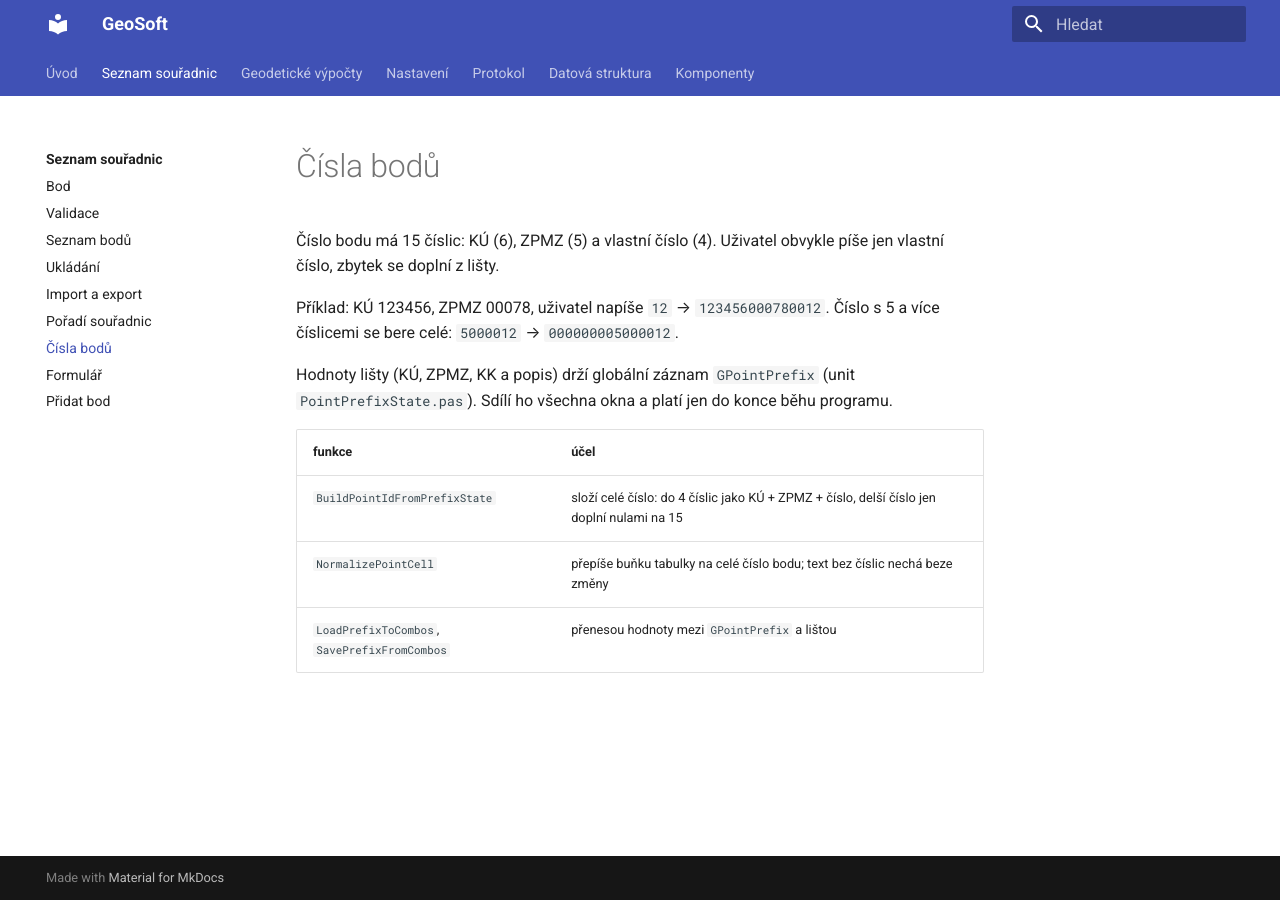
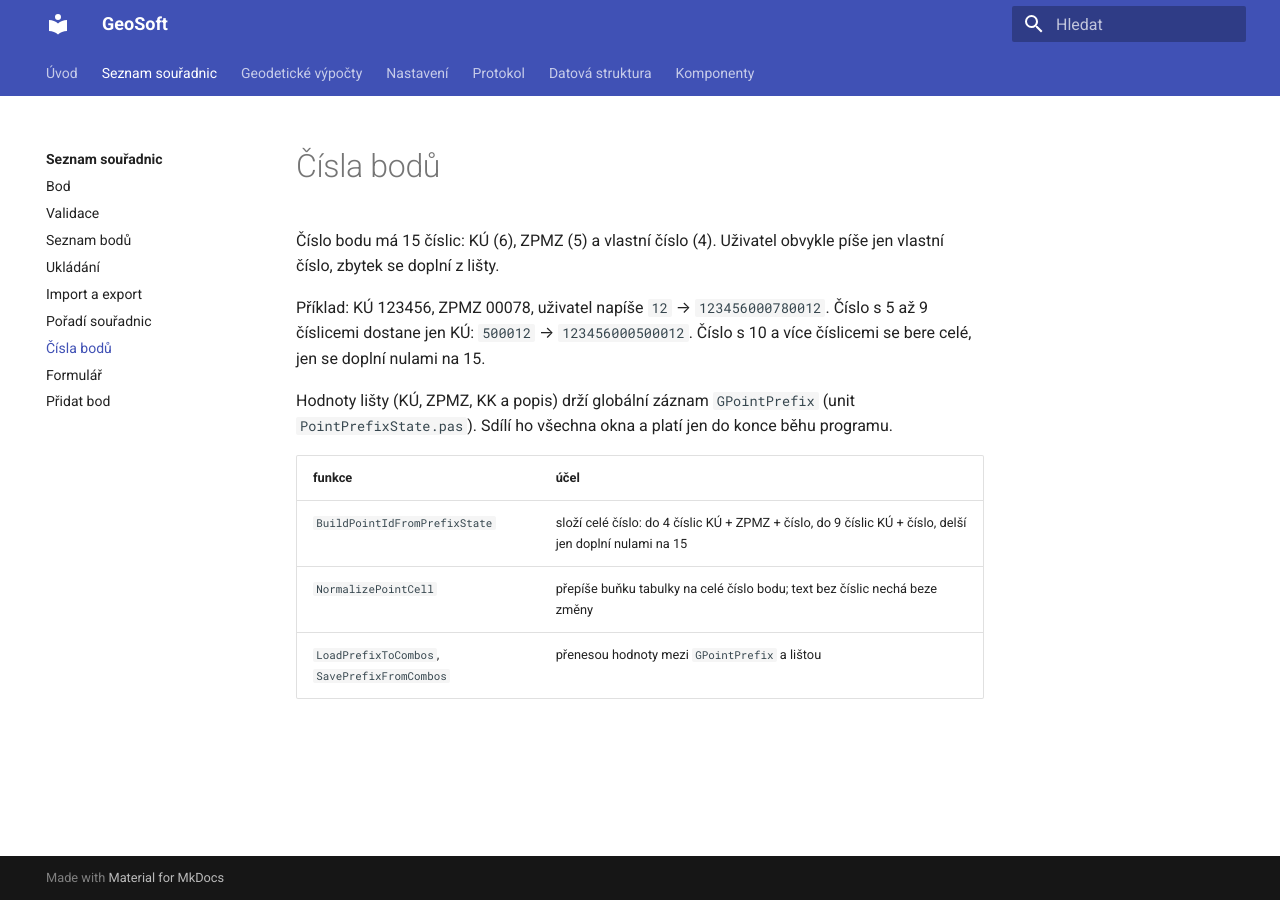
Before and after one commit to kovarmi9/GeoSoft, an MkDocs documentation site: the page built from docs/seznam-souradnic/cisla-bodu.md, in a window 1280 px wide. Built offline with MkDocs 1.6.1 and Material for MkDocs 9.7.7, drawn with Linux system fonts in a browser that asks for light colours.

Commit message:
Předčíslí: do 9 číslic se doplní KÚ, AddPoint nepřidá předčíslí podruhé

```diff
--- a/docs/seznam-souradnic/cisla-bodu.md
+++ b/docs/seznam-souradnic/cisla-bodu.md
@@ -4,7 +4,8 @@
 Uživatel obvykle píše jen vlastní číslo, zbytek se doplní z lišty.
 
 Příklad: KÚ 123456, ZPMZ 00078, uživatel napíše `12` → `123456000780012`.
-Číslo s 5 a více číslicemi se bere celé: `5000012` → `000000005000012`.
+Číslo s 5 až 9 číslicemi dostane jen KÚ: `500012` → `123456000500012`.
+Číslo s 10 a více číslicemi se bere celé, jen se doplní nulami na 15.
 
 Hodnoty lišty (KÚ, ZPMZ, KK a popis) drží globální záznam `GPointPrefix`
 (unit `PointPrefixState.pas`). Sdílí ho všechna okna a platí jen do konce
@@ -12,6 +13,6 @@ běhu programu.
 
 | funkce | účel |
 |---|---|
-| `BuildPointIdFromPrefixState` | složí celé číslo: do 4 číslic jako KÚ + ZPMZ + číslo, delší číslo jen doplní nulami na 15 |
+| `BuildPointIdFromPrefixState` | složí celé číslo: do 4 číslic KÚ + ZPMZ + číslo, do 9 číslic KÚ + číslo, delší jen doplní nulami na 15 |
 | `NormalizePointCell` | přepíše buňku tabulky na celé číslo bodu; text bez číslic nechá beze změny |
 | `LoadPrefixToCombos`, `SavePrefixFromCombos` | přenesou hodnoty mezi `GPointPrefix` a lištou |
```
Also changed, not shown: docs/seznam-souradnic/formular.md (+1 -1 lines), 2 other files.
